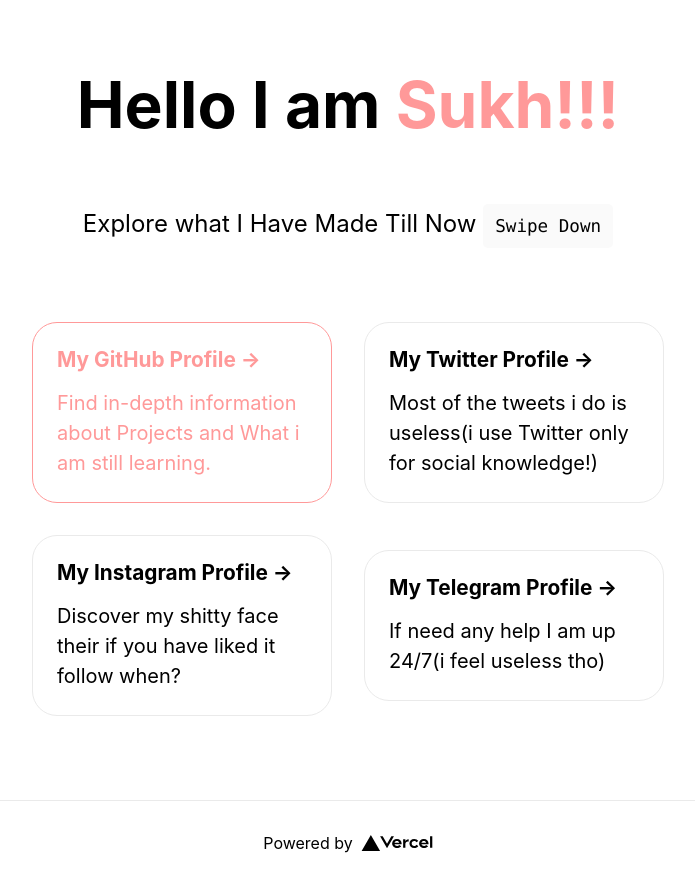
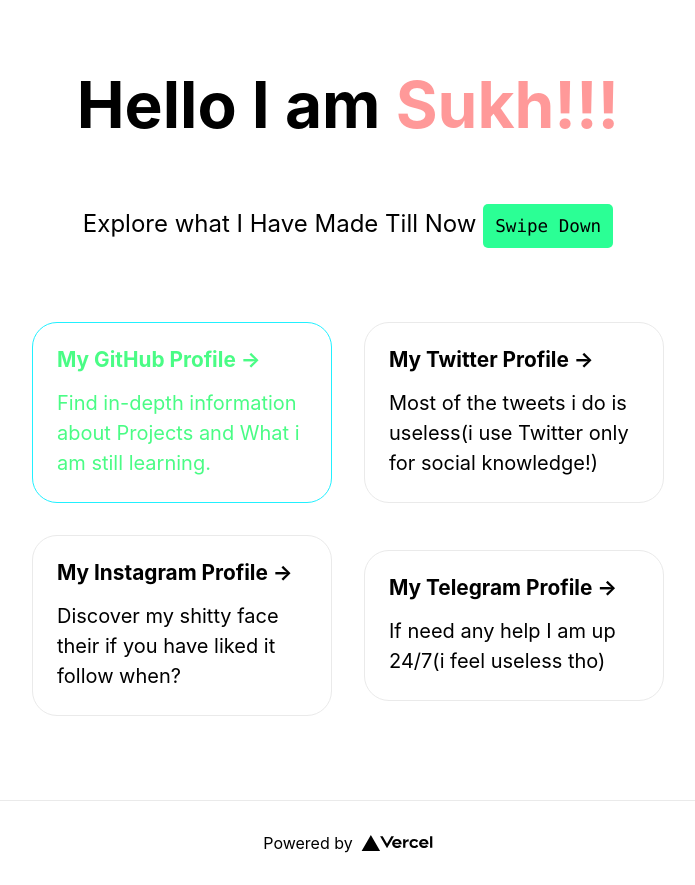
Before and after one commit to yoriscape/yoriscape-nextjs, a Next.js app: page / in a window 1280 px wide. In both pictures the pointer is over the link 474 px from the left and 412 px from the top of the page. Shown: the whole page, without its empty margins (292-987 px from the left). Built offline with nearby package versions, Linux system fonts and the light colour scheme.

Commit message:
try new colours

```diff
--- a/styles/Home.module.css
+++ b/styles/Home.module.css
@@ -57,7 +57,7 @@
 }
 
 .code {
-  background: #fafafa;
+  background: #2bff95;
   border-radius: 5px;
   padding: 0.75rem;
   font-size: 1.1rem;
@@ -88,8 +88,8 @@
 .card:hover,
 .card:focus,
 .card:active {
-  color: #ff9999;
-  border-color: #ff9999;
+  color: #4afc85;
+  border-color: #21f0ff;
 }
 
 .card h2 {
```
